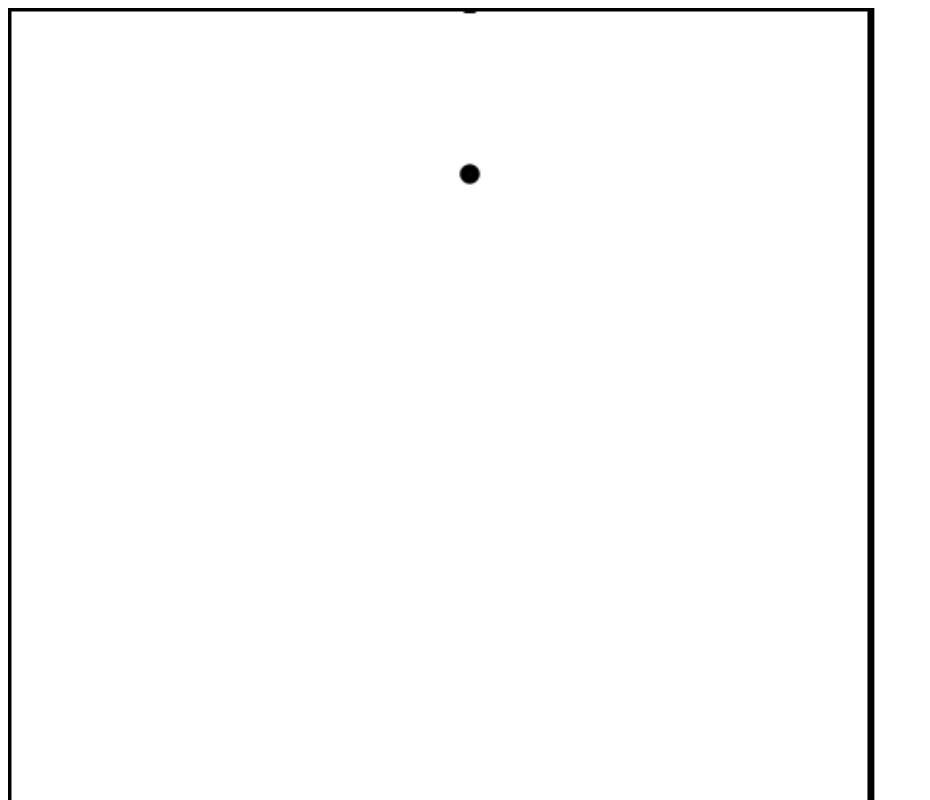
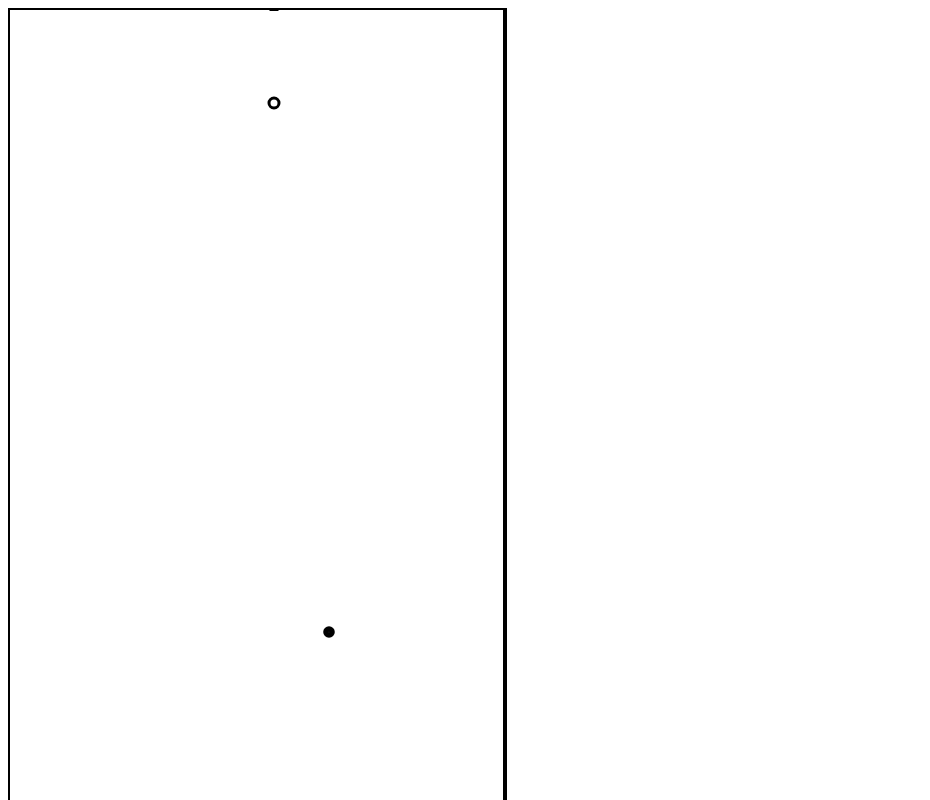
Before and after one commit to wowo-zZ/StupidSnake, a plain HTML site: page index.html in a window 1280 px wide. Shown: the top 800 px of the page, without its empty margins (0-930 px from the left). Drawn offline with Linux system fonts and the light colour scheme.

Commit message:
AndDB01242873:zhenggui  2-14
Signed-off-by: wowo <zhenggui@yulong.com>

```diff
--- a/css/index.css
+++ b/css/index.css
@@ -5,6 +5,6 @@
 }
 
 #a {
-    width: 868px;
-    height: 1398px;
+    width: 500px;
+    height: 800px;
 }
--- a/js/index.js
+++ b/js/index.js
@@ -59,12 +59,26 @@ var snake = {
             snake.body = snake.body.splice(1,snake.length);
         }
         for(i =0 ;i < snake.body.length; i++){
-            snake.paintCycle(snake.body[i],5.6, 3);
+            if(i == snake.body.length - 1){
+                snake.paintCycle(snake.body[i],3, 5);
+            }else {
+                snake.paintCycle(snake.body[i],5.6, 3);
+            }
         }
         snake.paintCycle(food.foodsLocation,5.6, 3);
     },
     checkCrashSelf:function(){
-
+        var die = false;
+        for(i = 0; i < snake.body.length - 1; i++){
+            for(j = i + 1; j < snake.body.length; j++){
+                if(snake.body[i][0] == snake.body[j][0] && snake.body[i][1] == snake.body[j][1]){
+                    die = true;
+                }
+            }
+        }
+        if(die){
+            snake.die();
+        }
     },
     checkCrashFood:function(headLocation){
         for(i =0 ;i < food.foodsLocation.length; i++){
@@ -82,15 +96,23 @@ var snake = {
     changeHead:function(){
         if(event.keyCode == 37 && snake.head != 3){
             snake.head = 2;
+            snake.move();
         }else if(event.keyCode == 38 && snake.head != 1){
             snake.head = 0;
+            snake.move();
         }else if(event.keyCode == 39 && snake.head != 2){
             snake.head = 3;
+            snake.move();
         }else if(event.keyCode == 40 && snake.head != 0){
             snake.head = 1;
+            snake.move();
         }
     },
-
+    //蛇挂了
+    die:function(){
+        alert("You die!");
+        clearInterval(snake.moveTimer);
+    },
     //画个圆，蛇身体的一部分
     paintCycle: function(location, lineWidth, radius) {
         if(location[0] instanceof Array === true){
@@ -123,7 +145,7 @@ $(window).load(function() {
     var initY = Math.floor(Math.random() * (paleHeight + 1));
     var initLocation = [initX,initY];
     snake.body.push(initLocation);
-    snake.paintCycle(initLocation, 5.6, 3);
+    snake.paintCycle(initLocation, 3, 5);
     snake.moveTimer = setInterval(snake.move, 600);
     document.onkeydown = snake.changeHead;
 })
```
